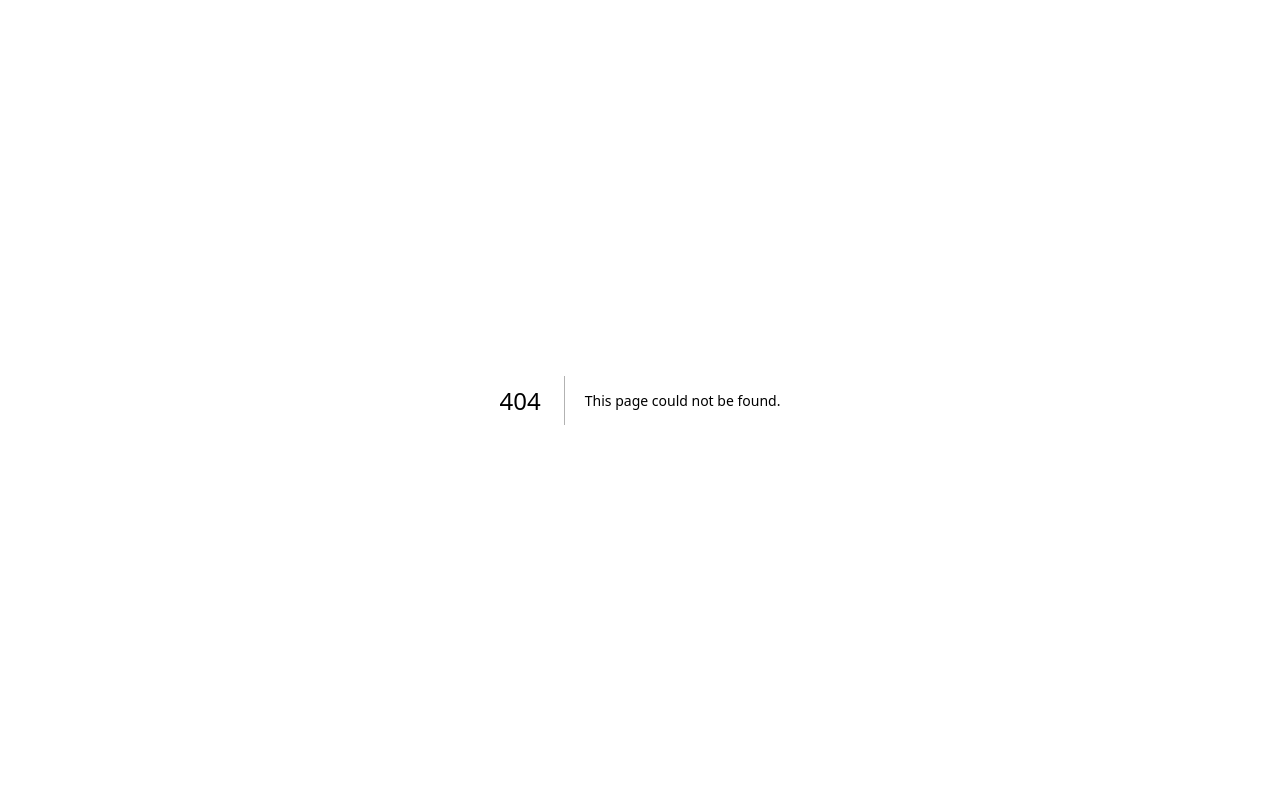
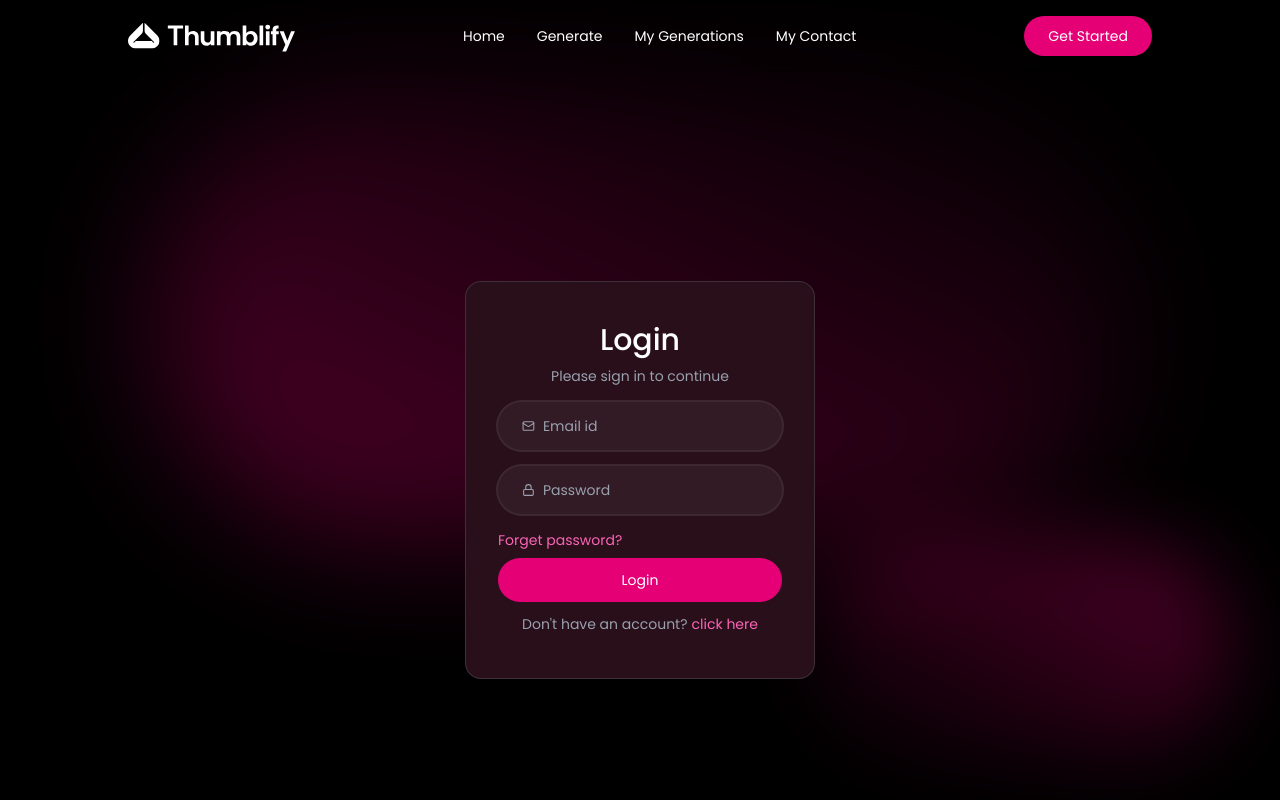
Before and after one commit to UmayerCoding1/AI-Thumbnail, a Next.js app: page /login in a window 1280 px wide. Before the commit this address had no page. Shown: the top 800 px of the page. Built offline with nearby package versions, Linux system fonts and the light colour scheme.

Commit message:
Implement layout structure and add login functionality with form handling

```diff
--- a/app/(publicPages)/layout.tsx
+++ b/app/(publicPages)/layout.tsx
@@ -1,18 +1,11 @@
-import Footer from "@/components/Footer";
-import Navbar from "@/components/Navbar";
 import React from "react";
 
 export const metadata = {
-    title: "Thumblify - AI Thumbnail Generator ",
-    description: "Generate thumbnails for your social media posts with AI technology",
+  title: "Thumblify - AI Thumbnail Generator ",
+  description:
+    "Generate thumbnails for your social media posts with AI technology",
 };
 
 export default function Layout({ children }: { children: React.ReactNode }) {
-    return (
-        <>
-            <Navbar />
-            {children}
-            <Footer />
-        </>
-    );
+  return <>{children}</>;
 }
--- /dev/null
+++ b/app/generate/[id]/page.tsx
@@ -0,0 +1,11 @@
+import React from 'react';
+
+const page = () => {
+    return (
+        <div>
+            s
+        </div>
+    );
+};
+
+export default page;
--- a/app/generate/page.tsx
+++ b/app/generate/page.tsx
@@ -1,6 +1,6 @@
 import React from 'react';
 
-const page = () => {
+const Generate = () => {
     return (
         <div>
             This is generate page
@@ -8,4 +8,4 @@
     );
 };
 
-export default page;
+export default Generate;
--- a/app/layout.tsx
+++ b/app/layout.tsx
@@ -1,6 +1,8 @@
 import { Poppins } from "next/font/google";
 import "./globals.css";
 import LenisScroll from "@/components/LenisScroll";
+import Navbar from "@/components/Navbar";
+import Footer from "@/components/Footer";
 
 const poppins = Poppins({
     subsets: ["latin"],
@@ -17,8 +19,14 @@
                 <link rel="preload" href="/assets/background-splash.svg" as="image" />
             </head>
             <body>
+            <Navbar/>
                 <LenisScroll />
-                {children}
+              <main className="mt-20">
+
+                  {children}
+              </main>
+
+                <Footer/>
             </body>
         </html>
     );
--- /dev/null
+++ b/app/login/page.tsx
@@ -0,0 +1,156 @@
+"use client";
+import SoftBackdrop from "@/components/soft-backdrop";
+import React, { useState } from "react";
+
+const Login = () => {
+  const [state, setState] = useState("login");
+
+  const [formData, setFormData] = useState({
+    name: "",
+    email: "",
+    password: "",
+  });
+
+  const handleSubmit = (e: { preventDefault: () => void }) => {
+    e.preventDefault();
+  };
+
+  const handleChange = (e: React.ChangeEvent<HTMLInputElement>) => {
+    const { name, value } = e.target;
+    setFormData((prev) => ({ ...prev, [name]: value }));
+  };
+  return (
+    <div className="w-full h-screen  flex items-center justify-center">
+      <form
+        onSubmit={handleSubmit}
+        className="sm:w-87.5 w-full text-center bg-[#280F1A] border border-neutral-600/50 rounded-2xl px-8"
+      >
+        <h1 className="text-white text-3xl mt-10 font-medium">
+          {state === "login" ? "Login" : "Sign up"}
+        </h1>
+
+        <p className="text-gray-400 text-sm mt-2">Please sign in to continue</p>
+
+        {state !== "login" && (
+          <div className="flex items-center mt-6 w-full bg-white/5 ring-2 ring-white/10 focus-within:ring-pink-500/60  h-12 rounded-full overflow-hidden pl-6 gap-2 ">
+            <svg
+              xmlns="http://www.w3.org/2000/svg"
+              width="16"
+              height="16"
+              viewBox="0 0 24 24"
+              fill="none"
+              stroke="currentColor"
+              className="text-gray-400"
+              strokeWidth="2"
+              strokeLinecap="round"
+              strokeLinejoin="round"
+            >
+              {" "}
+              <circle
+                cx="12"
+                cy="8"
+                r="5"
+              /> <path d="M20 21a8 8 0 0 0-16 0" />{" "}
+            </svg>
+            <input
+              type="text"
+              name="name"
+              placeholder="Name"
+              className="w-full bg-transparent text-white placeholder-gray-400 border-none outline-none "
+              value={formData.name}
+              onChange={handleChange}
+              required
+            />
+          </div>
+        )}
+
+        <div className="flex items-center w-full mt-4 bg-white/5 ring-2 ring-white/10 focus-within:ring-pink-500/60  h-12 rounded-full overflow-hidden pl-6 gap-2 ">
+          <svg
+            xmlns="http://www.w3.org/2000/svg"
+            width="14"
+            height="14"
+            viewBox="0 0 24 24"
+            fill="none"
+            stroke="currentColor"
+            className="text-gray-400"
+            strokeWidth="2"
+            strokeLinecap="round"
+            strokeLinejoin="round"
+          >
+            {" "}
+            <path d="m22 7-8.991 5.727a2 2 0 0 1-2.009 0L2 7" />{" "}
+            <rect x="2" y="4" width="20" height="16" rx="2" />{" "}
+          </svg>
+          <input
+            type="email"
+            name="email"
+            placeholder="Email id"
+            className="w-full bg-transparent text-white placeholder-gray-400 border-none outline-none "
+            value={formData.email}
+            onChange={handleChange}
+            required
+          />
+        </div>
+
+        <div className=" flex items-center mt-4 w-full bg-white/5 ring-2 ring-white/10 focus-within:ring-pink-500/60  h-12 rounded-full overflow-hidden pl-6 gap-2 ">
+          <svg
+            xmlns="http://www.w3.org/2000/svg"
+            width="14"
+            height="14"
+            viewBox="0 0 24 24"
+            fill="none"
+            stroke="currentColor"
+            className="text-gray-400"
+            strokeWidth="2"
+            strokeLinecap="round"
+            strokeLinejoin="round"
+          >
+            {" "}
+            <rect width="18" height="11" x="3" y="11" rx="2" ry="2" />{" "}
+            <path d="M7 11V7a5 5 0 0 1 10 0v4" />{" "}
+          </svg>
+          <input
+            type="password"
+            name="password"
+            placeholder="Password"
+            className="w-full bg-transparent text-white placeholder-gray-400 border-none outline-none"
+            value={formData.password}
+            onChange={handleChange}
+            required
+          />
+        </div>
+
+        <div className="mt-4 text-left">
+          <button className="text-sm text-pink-400 hover:underline">
+            Forget password?
+          </button>
+        </div>
+
+        <button
+          type="submit"
+          className="mt-2 w-full h-11 rounded-full text-white bg-pink-600 hover:bg-pink-500 transition "
+        >
+          {state === "login" ? "Login" : "Sign up"}
+        </button>
+
+        <p
+          onClick={() =>
+            setState((prev) => (prev === "login" ? "register" : "login"))
+          }
+          className="text-gray-400 text-sm mt-3 mb-11 cursor-pointer"
+        >
+          {state === "login"
+            ? "Don't have an account?"
+            : "Already have an account?"}
+          <span className="text-pink-400 hover:underline ml-1">
+            click here
+          </span>
+        </p>
+      </form>
+
+      <SoftBackdrop />
+    </div>
+  );
+};
+
+export default Login;
--- /dev/null
+++ b/app/my-generations/page.tsx
@@ -0,0 +1,11 @@
+import React from 'react';
+
+const MyGenerate = () => {
+    return (
+        <div>
+
+        </div>
+    );
+};
+
+export default MyGenerate;
--- /dev/null
+++ b/app/preview/page.tsx
@@ -0,0 +1,11 @@
+import React from 'react';
+
+const YtPreview = () => {
+    return (
+        <div>
+
+        </div>
+    );
+};
+
+export default YtPreview;
--- /dev/null
+++ b/components/soft-backdrop.tsx
@@ -0,0 +1,12 @@
+import React from 'react';
+
+const SoftBackdrop = () => {
+    return (
+       <div className='fixed inset-0 -z-1 pointer-events-none'>
+                <div className='absolute left-1/2 top-20 -translate-x-1/2 w-245 h-115 bg-linear-to-tr from-[#E60076]/35 to-transparent rounded-full blur-3xl' />
+                <div className='absolute right-12 bottom-10 w-105 h-55 bg-linear-to-bl from-[#E60076]/35 to-transparent rounded-full blur-2xl' />
+            </div>
+    );
+};
+
+export default SoftBackdrop;
```
